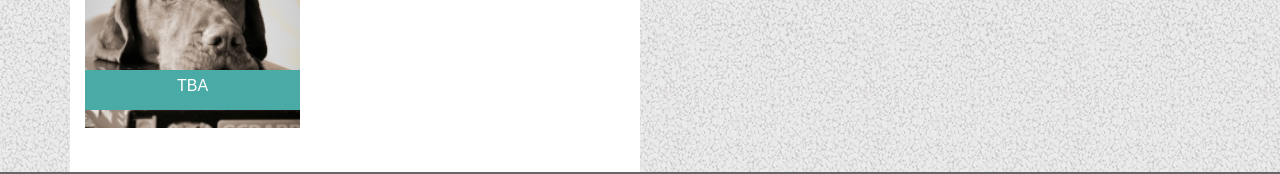
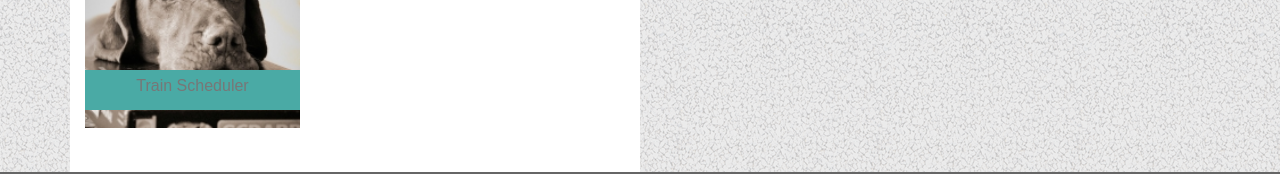
Before and after one commit to RClark4958/Bootstrap_Basic_Portfolio, a plain HTML site: page portfolio.html in a window 1280 px wide. Shown: the part 626-800 px from the top of the page. Drawn offline with nearby package versions, Linux system fonts and the light colour scheme.

Commit message:
added_train_activity

```diff
--- a/portfolio.html
+++ b/portfolio.html
@@ -56,7 +56,7 @@
                     <tr>
                     <th>
                         <img src="assets/images/animals.jpg" alt="dog">
-                        <div class="picCaption"><p>TBA</p></div>
+                        <div class="picCaption"><p><a href="https://rclark4958.github.io/train-activity">Train Scheduler</a></p></div>
                     </th>
                     </tr>
                 </table>
```
